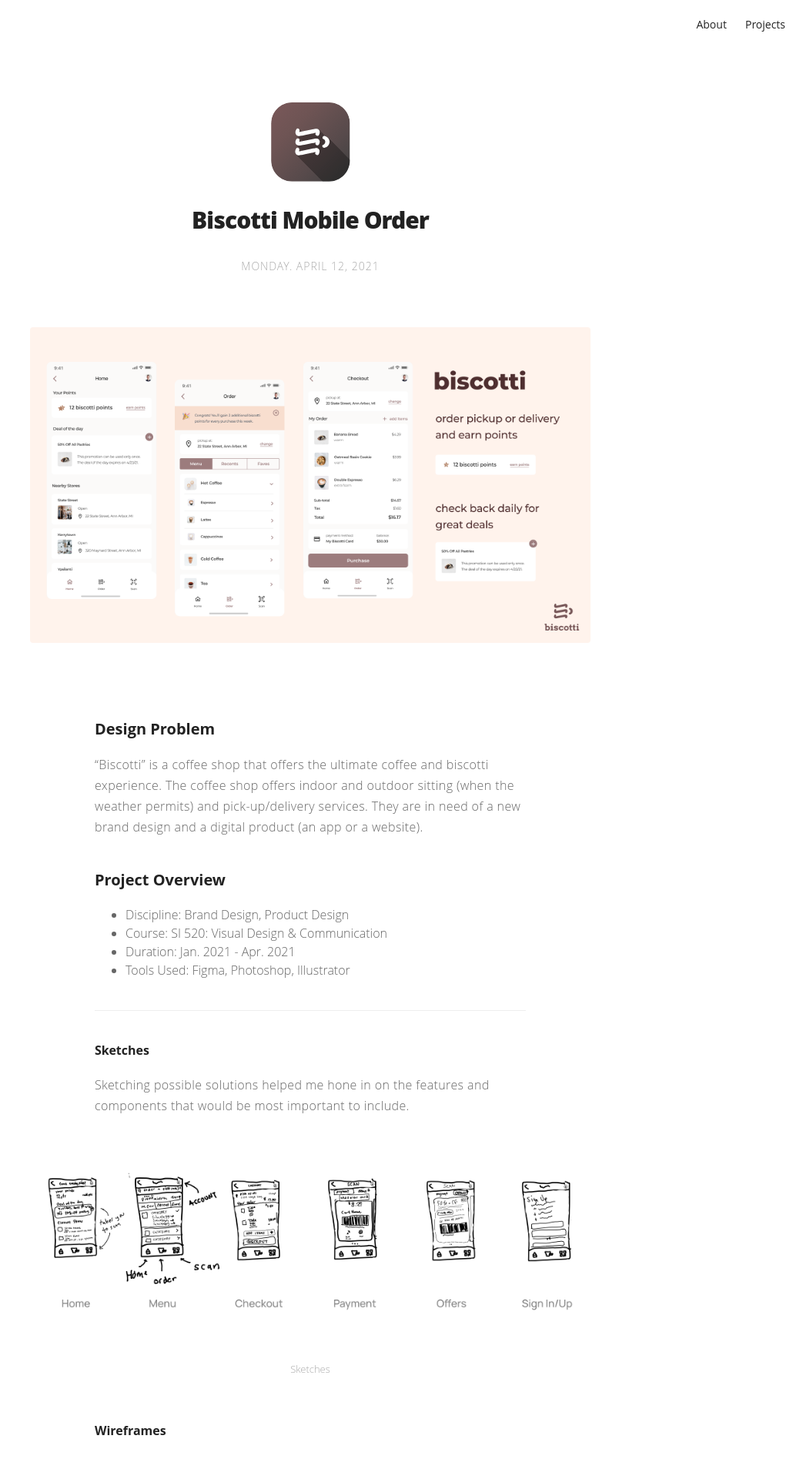
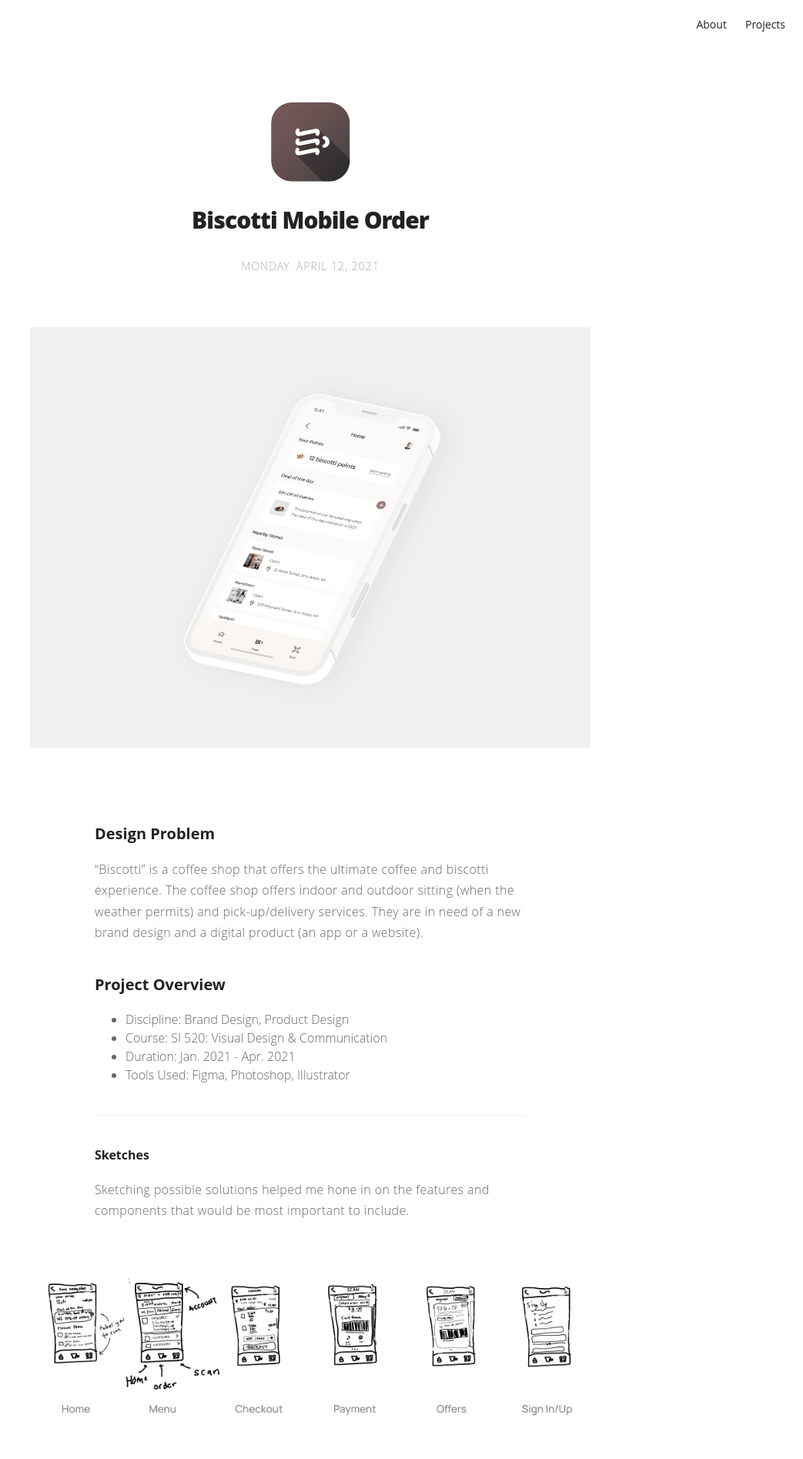
Before and after one commit to Nicholasdgiles/nicholasgiles.github.io, a Jekyll site: the page built from _posts/2021-04-12-biscotti.markdown, in a window 1280 px wide. Shown: the top 1895 px of the page at 77% size, without its empty margins (237-1280 px from the left). Built offline with Jekyll 4.4.1, drawn with Linux system fonts in a browser that asks for light colours.

Commit message:
biscotti image update

```diff
--- a/_posts/2021-04-12-biscotti.markdown
+++ b/_posts/2021-04-12-biscotti.markdown
@@ -11,7 +11,7 @@ category: project
 projects: true
 description: "Biscotti mobile iOS app design | SI 520 Graphic Design."
 ---
-<img src="https://nicholasgiles.com/assets/images/biscotti/product-marketing-screen.png" class="bigger-image" alt="Biscotti App Icon" />
+<img src="https://nicholasgiles.com/assets/images/biscotti/biscotti-hero.png" class="bigger-image" alt="Biscotti Mobile Order" />
 
 ### Design Problem
 
```
Also changed, not shown: assets/images/biscotti/biscotti-hero.png (added).
